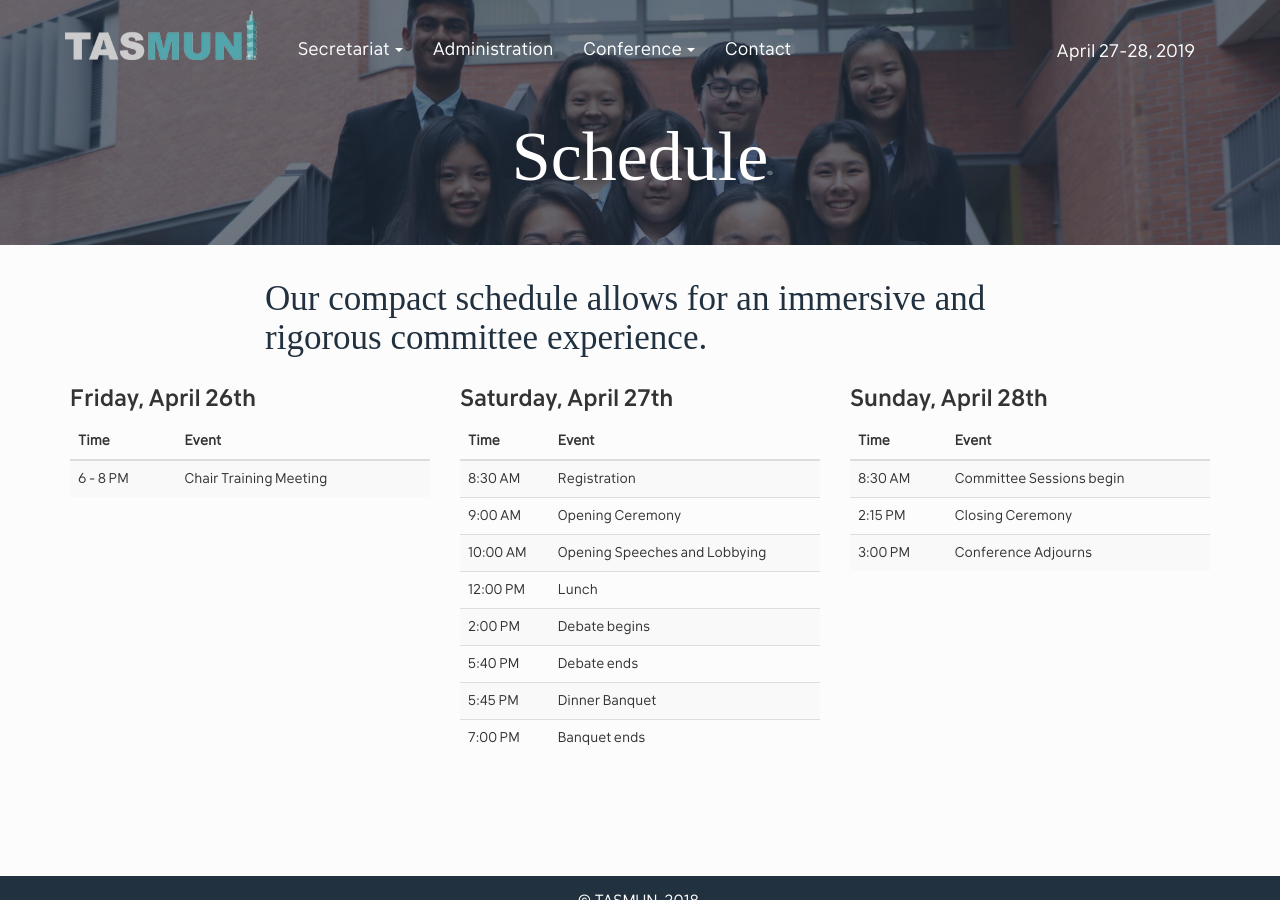
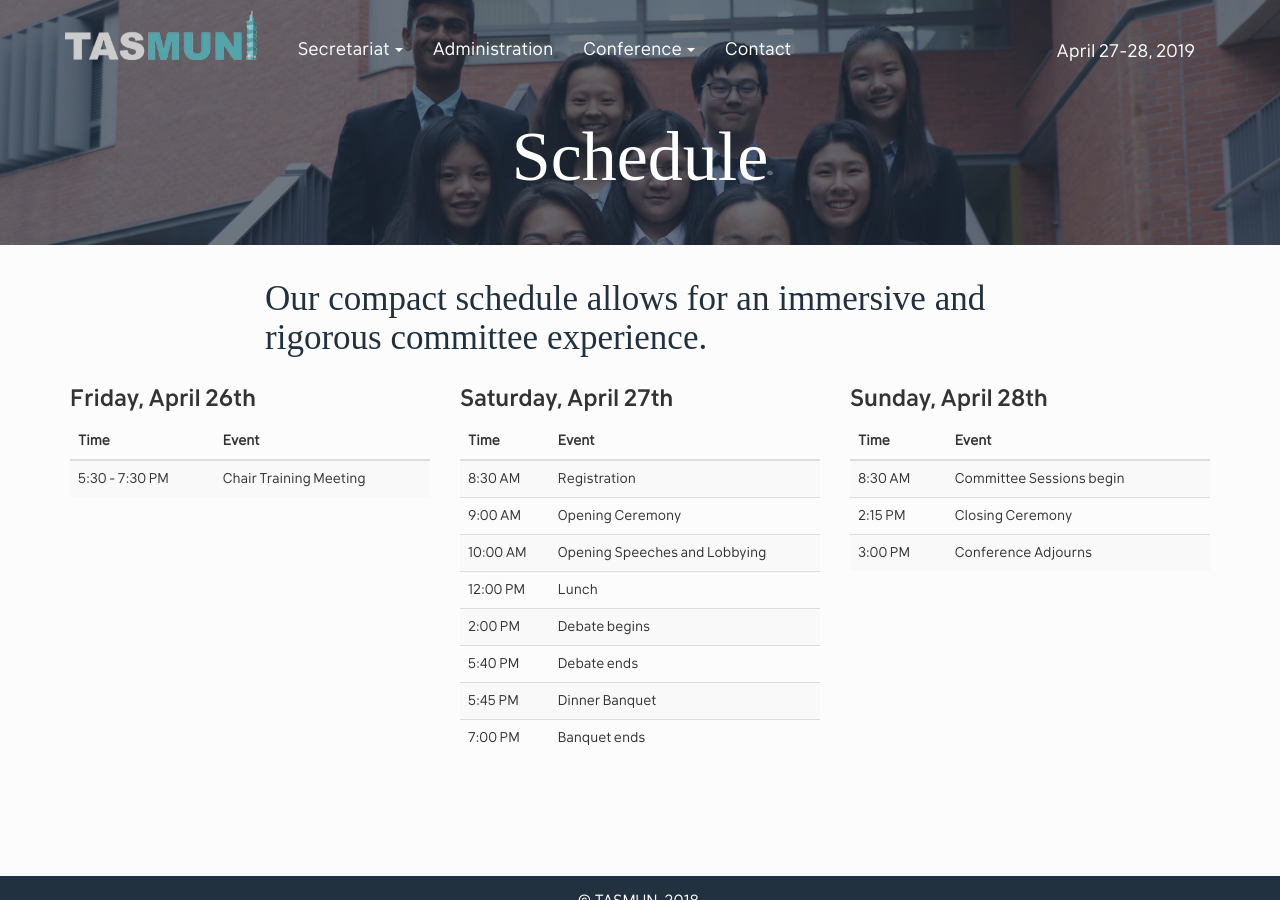
Before and after one commit to alexandernext/tasmun, a Jekyll site: the page built from schedule.html, in a window 1280 px wide. Built offline with Jekyll 4.4.1, drawn with Linux system fonts in a browser that asks for light colours; some web fonts are replaced.

Commit message:
Update schedule.html

```diff
--- a/schedule.html
+++ b/schedule.html
@@ -18,7 +18,7 @@ title: Schedule
     </thead>
     <tbody>
       <tr>
-        <td>6 - 8 PM</td>
+        <td>5:30 - 7:30 PM</td>
         <td>Chair Training Meeting</td>
       </tr>
     </tbody>
```
